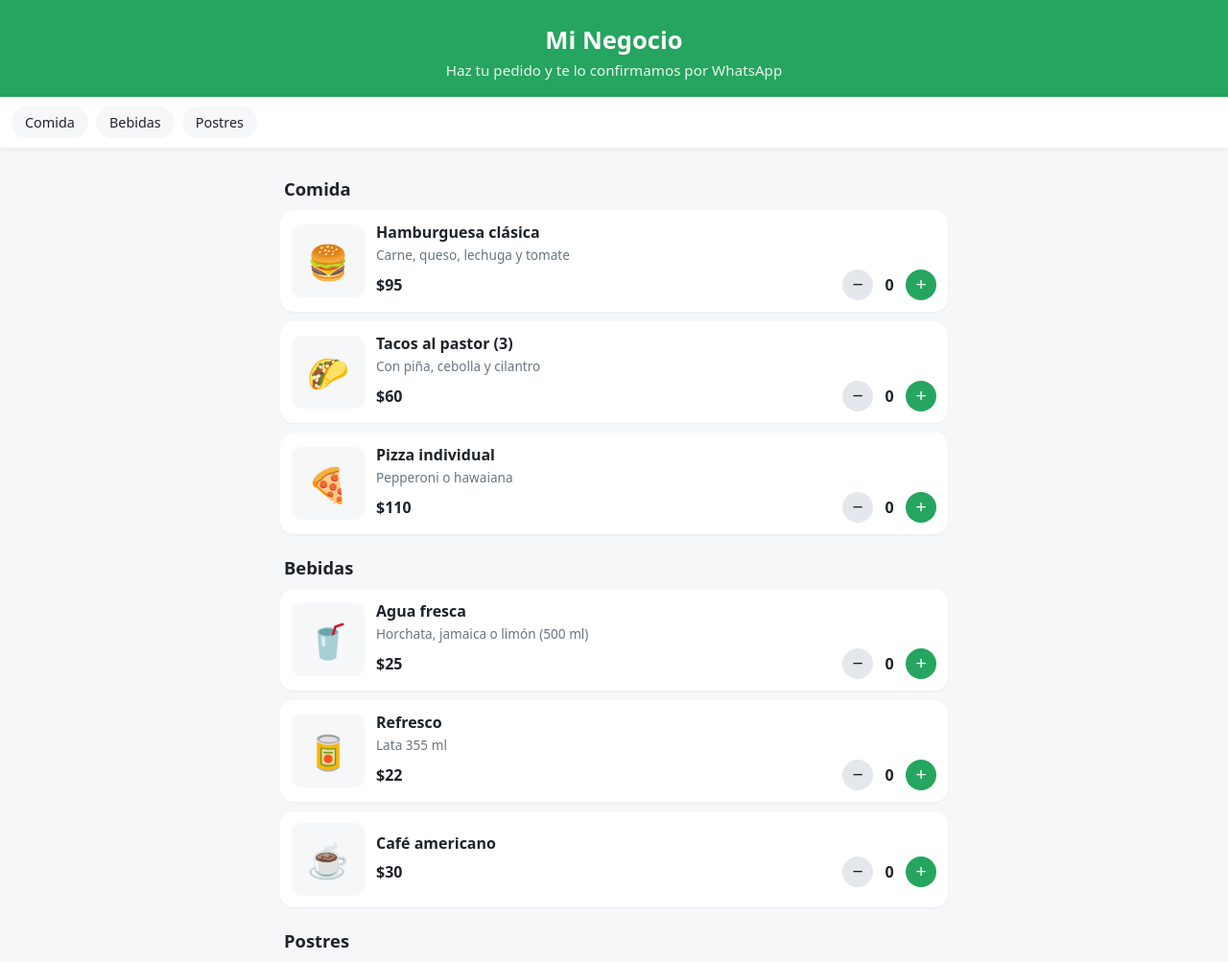
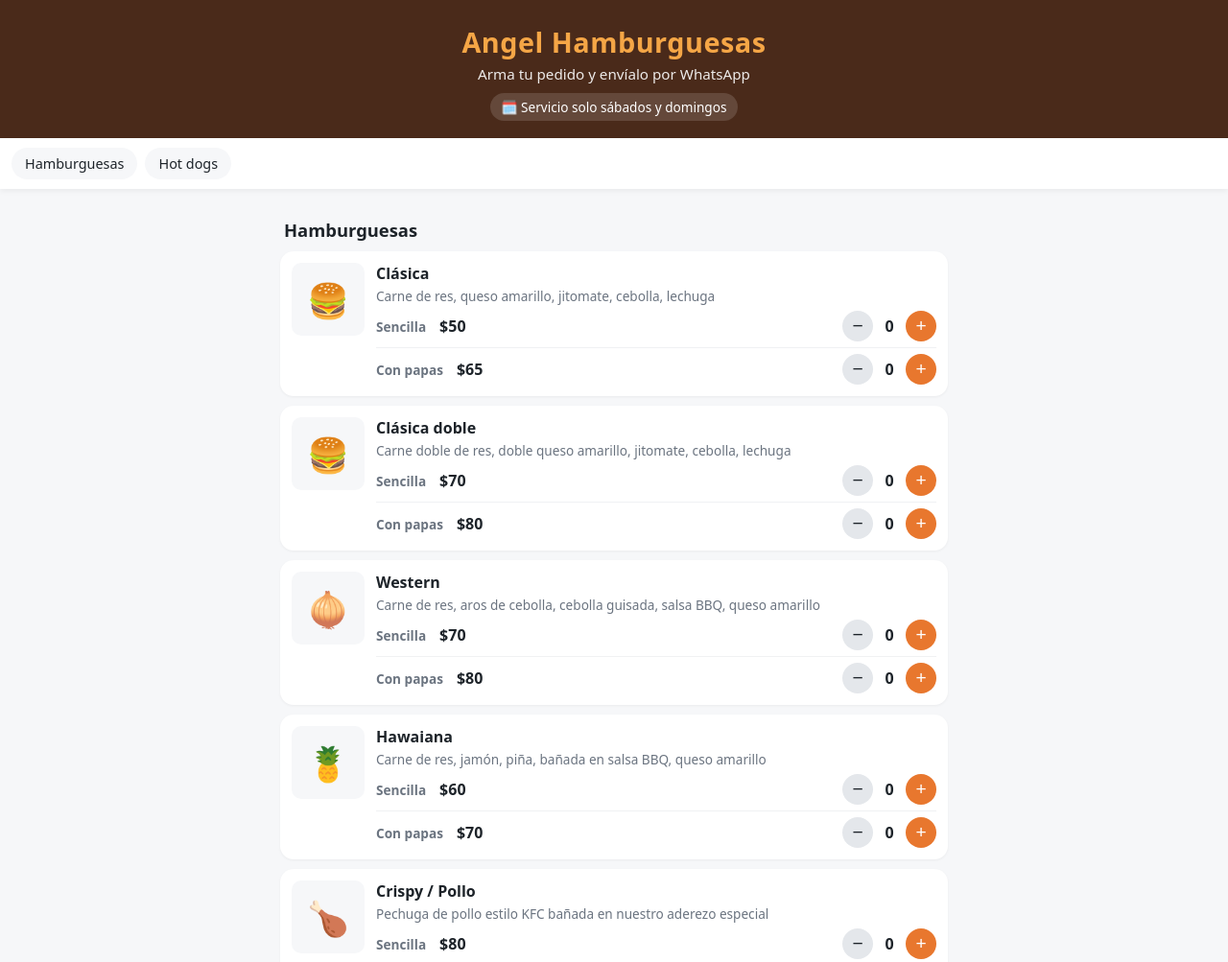
Before and after one commit to UriLab1/Escuela, a plain HTML site: page index.html in a window 1280 px wide. Shown: the top 1003 px of the page at 96% size. Drawn offline with Linux system fonts and the light colour scheme.

Commit message:
Menú de Angel Hamburguesas con opciones sencilla/con papas
Co-Authored-By: Claude Opus 5.5 <noreply@anthropic.com>
Claude-Session: https://claude.ai/code/session_01WdpwQRvq4e1nns1gCd4Pw1

```diff
--- a/index.html
+++ b/index.html
@@ -6,8 +6,9 @@
 <title>Menú digital</title>
 <style>
   :root {
-    --color: #25a55f;        /* color principal (verde WhatsApp) */
-    --color-oscuro: #1b7d47;
+    --color: #e8772e;        /* naranja del menú */
+    --color-oscuro: #c45f1c;
+    --cafe: #4a2a1a;
     --fondo: #f6f7f9;
     --texto: #1d2329;
     --gris: #6b7480;
@@ -18,9 +19,10 @@
     background: var(--fondo); color: var(--texto); padding-bottom: 90px;
   }
   header {
-    background: var(--color); color: #fff; padding: 24px 16px 18px; text-align: center;
+    background: var(--cafe); color: #fff; padding: 24px 16px 18px; text-align: center;
   }
-  header h1 { margin: 0 0 4px; font-size: 1.6rem; }
+  header h1 { margin: 0 0 4px; font-size: 1.8rem; color: #f5a646; letter-spacing: .5px; }
+  .aviso { display: inline-block; margin-top: 10px; background: rgba(255,255,255,.14); padding: 5px 12px; border-radius: 999px; font-size: .85rem; }
   header p { margin: 0; opacity: .9; font-size: .95rem; }
   nav {
     position: sticky; top: 0; z-index: 5; background: #fff; display: flex; gap: 8px;
@@ -34,7 +36,7 @@
   h2 { margin: 22px 4px 10px; font-size: 1.15rem; scroll-margin-top: 60px; }
   .producto {
     background: #fff; border-radius: 14px; padding: 12px; margin-bottom: 10px;
-    display: flex; gap: 12px; align-items: center; box-shadow: 0 1px 3px rgba(0,0,0,.05);
+    display: flex; gap: 12px; align-items: flex-start; box-shadow: 0 1px 3px rgba(0,0,0,.05);
   }
   .producto img {
     width: 76px; height: 76px; object-fit: cover; border-radius: 10px; flex: none; background: #eee;
@@ -54,6 +56,9 @@
   }
   .contador button.menos { background: #e4e7eb; color: var(--texto); }
   .contador span { min-width: 18px; text-align: center; font-weight: 600; }
+  .contador + .contador { margin-top: 6px; padding-top: 6px; border-top: 1px solid #f0f1f3; }
+  .variante { font-size: .85rem; color: var(--gris); margin-right: 6px; }
+  .opciones label:has(input:checked) { border-color: var(--color); background: #fdf1e8; }
 
   .barra {
     position: fixed; left: 0; right: 0; bottom: 0; padding: 12px; background: #fff;
@@ -92,7 +97,6 @@
   }
   .opciones input { display: none; }
   .opciones input:checked + span { color: var(--color-oscuro); font-weight: 700; }
-  .opciones label:has(input:checked) { border-color: var(--color); background: #eaf7ef; }
   .oculto { display: none; }
   .error { color: #c62828; font-size: .85rem; margin-top: 8px; min-height: 1em; }
   footer { text-align: center; color: var(--gris); font-size: .8rem; padding: 20px; }
@@ -105,40 +109,45 @@
    ✏️  EDITA AQUÍ LOS DATOS DE TU NEGOCIO
    ========================================================= */
 const NEGOCIO = {
-  nombre: "Mi Negocio",
-  descripcion: "Haz tu pedido y te lo confirmamos por WhatsApp",
-  // Número de WhatsApp Business con código de país, SOLO dígitos (sin +, espacios ni guiones)
-  // Ejemplo México: 5215512345678 · Colombia: 573001234567 · España: 34612345678
-  whatsapp: "5215512345678",
+  nombre: "Angel Hamburguesas",
+  descripcion: "Arma tu pedido y envíalo por WhatsApp",
+  // Número de WhatsApp con código de país, SOLO dígitos (52 = México)
+  whatsapp: "525523475543",
   moneda: "$",
-  costoEnvio: 30,          // pon 0 si el envío es gratis
+  costoEnvio: 0,           // costo de envío a domicilio; 0 = no se cobra / se confirma por WhatsApp
   ofreceEnvio: true,       // false si solo hay recoger en local
-  horario: "Lunes a sábado · 9:00 a 21:00",
+  horario: "🗓️ Servicio solo sábados y domingos",
 };
 
-// Categorías y productos. "imagen" es opcional (URL de una foto); si no hay, se usa el emoji.
+// Categorías y productos.
+// - Con un solo precio: { nombre, descripcion, precio, emoji }
+// - Con varias opciones: { nombre, descripcion, emoji, variantes: [{ nombre, precio }, ...] }
+// "imagen" es opcional (URL de una foto); si no hay, se usa el emoji.
 const MENU = [
   {
-    categoria: "Comida",
+    categoria: "Hamburguesas",
     productos: [
-      { nombre: "Hamburguesa clásica", descripcion: "Carne, queso, lechuga y tomate", precio: 95, emoji: "🍔" },
-      { nombre: "Tacos al pastor (3)", descripcion: "Con piña, cebolla y cilantro", precio: 60, emoji: "🌮" },
-      { nombre: "Pizza individual", descripcion: "Pepperoni o hawaiana", precio: 110, emoji: "🍕" },
+      { nombre: "Clásica", descripcion: "Carne de res, queso amarillo, jitomate, cebolla, lechuga", emoji: "🍔",
+        variantes: [{ nombre: "Sencilla", precio: 50 }, { nombre: "Con papas", precio: 65 }] },
+      { nombre: "Clásica doble", descripcion: "Carne doble de res, doble queso amarillo, jitomate, cebolla, lechuga", emoji: "🍔",
+        variantes: [{ nombre: "Sencilla", precio: 70 }, { nombre: "Con papas", precio: 80 }] },
+      { nombre: "Western", descripcion: "Carne de res, aros de cebolla, cebolla guisada, salsa BBQ, queso amarillo", emoji: "🧅",
+        variantes: [{ nombre: "Sencilla", precio: 70 }, { nombre: "Con papas", precio: 80 }] },
+      { nombre: "Hawaiana", descripcion: "Carne de res, jamón, piña, bañada en salsa BBQ, queso amarillo", emoji: "🍍",
+        variantes: [{ nombre: "Sencilla", precio: 60 }, { nombre: "Con papas", precio: 70 }] },
+      { nombre: "Crispy / Pollo", descripcion: "Pechuga de pollo estilo KFC bañada en nuestro aderezo especial", emoji: "🍗",
+        variantes: [{ nombre: "Sencilla", precio: 80 }, { nombre: "Con papas", precio: 90 }] },
+      { nombre: "Crunchy / Guacamole", descripcion: "Carne de res, tocino, salchicha, guacamole, con aderezo ranch", emoji: "🥑",
+        variantes: [{ nombre: "Sencilla", precio: 80 }, { nombre: "Con papas", precio: 90 }] },
+      { nombre: "Norteña / Ranchera", descripcion: "Carne de res, tocino, salchicha, queso blanco, chorizo", emoji: "🤠",
+        variantes: [{ nombre: "Sencilla", precio: 80 }, { nombre: "Con papas", precio: 90 }] },
     ],
   },
   {
-    categoria: "Bebidas",
+    categoria: "Hot dogs",
     productos: [
-      { nombre: "Agua fresca", descripcion: "Horchata, jamaica o limón (500 ml)", precio: 25, emoji: "🥤" },
-      { nombre: "Refresco", descripcion: "Lata 355 ml", precio: 22, emoji: "🥫" },
-      { nombre: "Café americano", descripcion: "", precio: 30, emoji: "☕" },
-    ],
-  },
-  {
-    categoria: "Postres",
-    productos: [
-      { nombre: "Pastel de chocolate", descripcion: "Rebanada", precio: 45, emoji: "🍰" },
-      { nombre: "Helado", descripcion: "Vainilla, fresa o chocolate", precio: 35, emoji: "🍨" },
+      { nombre: "Orden de hot dog", descripcion: "", emoji: "🌭",
+        variantes: [{ nombre: "1 hot dog", precio: 20 }, { nombre: "3 hot dogs", precio: 50 }] },
     ],
   },
 ];
@@ -148,6 +157,7 @@ const MENU = [
 <header>
   <h1 id="nombreNegocio"></h1>
   <p id="descNegocio"></p>
+  <span class="aviso" id="horario"></span>
 </header>
 <nav id="nav"></nav>
 <main id="menu"></main>
@@ -184,7 +194,6 @@ const MENU = [
     <select id="pago">
       <option>Efectivo</option>
       <option>Transferencia</option>
-      <option>Tarjeta</option>
     </select>
 
     <label for="notas">Notas (opcional)</label>
@@ -203,7 +212,8 @@ const carrito = {}; // clave "c-p" -> cantidad
 document.title = NEGOCIO.nombre + " · Menú";
 $("nombreNegocio").textContent = NEGOCIO.nombre;
 $("descNegocio").textContent = NEGOCIO.descripcion;
-$("pie").textContent = NEGOCIO.horario;
+$("horario").textContent = NEGOCIO.horario;
+$("pie").textContent = NEGOCIO.nombre;
 if (!NEGOCIO.ofreceEnvio) $("bloqueEntrega").classList.add("oculto");
 
 // Pintar menú
@@ -217,7 +227,6 @@ MENU.forEach((cat, ci) => {
   $("menu").appendChild(h2);
 
   cat.productos.forEach((p, pi) => {
-    const key = ci + "-" + pi;
     const div = document.createElement("div");
     div.className = "producto";
     const visual = p.imagen
@@ -225,25 +234,39 @@ MENU.forEach((cat, ci) => {
       : Object.assign(document.createElement("div"), { className: "emoji", textContent: p.emoji || "🍽️" });
     const info = document.createElement("div");
     info.className = "info";
-    info.innerHTML = `<h3></h3><p></p><div class="contador">
-        <span class="precio"></span><span style="flex:1"></span>
-        <button class="menos" aria-label="Quitar">−</button><span class="cant">0</span>
-        <button class="mas" aria-label="Agregar">+</button></div>`;
+    info.innerHTML = "<h3></h3><p></p>";
     info.querySelector("h3").textContent = p.nombre;
     const desc = info.querySelector("p");
     if (p.descripcion) desc.textContent = p.descripcion; else desc.remove();
-    info.querySelector(".precio").textContent = dinero(p.precio);
-    info.querySelector(".mas").onclick = () => cambiar(key, 1);
-    info.querySelector(".menos").onclick = () => cambiar(key, -1);
+
+    const variantes = p.variantes || [{ nombre: "", precio: p.precio }];
+    variantes.forEach((v, vi) => {
+      const key = `${ci}-${pi}-${vi}`;
+      const fila = document.createElement("div");
+      fila.className = "contador";
+      fila.dataset.key = key;
+      fila.innerHTML = `<span class="variante"></span><span class="precio"></span><span style="flex:1"></span>
+        <button class="menos" aria-label="Quitar">−</button><span class="cant">0</span>
+        <button class="mas" aria-label="Agregar">+</button>`;
+      const nv = fila.querySelector(".variante");
+      if (v.nombre) nv.textContent = v.nombre; else nv.remove();
+      fila.querySelector(".precio").textContent = dinero(v.precio);
+      fila.querySelector(".mas").onclick = () => cambiar(key, 1);
+      fila.querySelector(".menos").onclick = () => cambiar(key, -1);
+      info.appendChild(fila);
+    });
     div.append(visual, info);
-    div.dataset.key = key;
     $("menu").appendChild(div);
   });
 });
 
+// Devuelve { nombre, precio } del producto/variante elegido
 function producto(key) {
-  const [c, p] = key.split("-").map(Number);
-  return MENU[c].productos[p];
+  const [c, p, v] = key.split("-").map(Number);
+  const prod = MENU[c].productos[p];
+  if (!prod.variantes) return { nombre: prod.nombre, precio: prod.precio };
+  const vari = prod.variantes[v];
+  return { nombre: `${prod.nombre} (${vari.nombre})`, precio: vari.precio };
 }
 function entrega() {
   return NEGOCIO.ofreceEnvio ? document.querySelector('input[name="entrega"]:checked').value : "Recoger en local";
```
